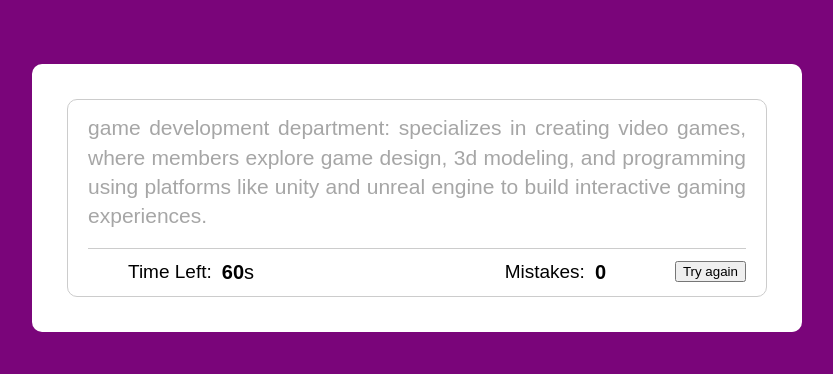
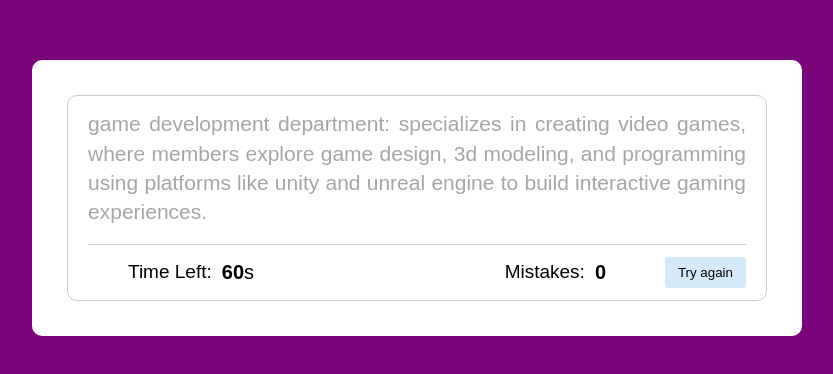
Before and after one commit to Nada-webdev/Game-Typing-Speed, a plain HTML site: page html/index.html in a window 1280 px wide. Shown: the part 202-576 px from the top of the page, without its empty margins (223-1056 px from the left). Drawn offline with nearby package versions, Linux system fonts and the light colour scheme.

Commit message:
fix btn /remove some script

```diff
--- a/css/style.css
+++ b/css/style.css
@@ -88,6 +88,7 @@ border: 1px solid #ccc;
 .content-box .content{
           display: flex;
           justify-content: space-between;
+          align-items: center;
           border-top: 1px solid #ccc;
           padding: 12px 0;
            margin-top: 17px;
@@ -112,3 +113,16 @@ width: calc(100% - 140px);
           font-size: 20px;
           margin-left: 10px;
 }
+.again{
+  background-color: rgb(213, 234, 249);
+  color: black;
+  border-width: 0;
+  padding: 8px 13px;
+  border-radius: 3px;
+
+}
+.again:hover{
+  background-color: rgb(171, 219, 254);
+  color: black;
+  cursor: pointer;
+}
--- a/css/winner.css
+++ /dev/null
@@ -1,21 +0,0 @@
-body{
-          background-color: #062644;
-          }
-    .button {
-      background-color: white;
-      color: rgb(4, 34, 90);
-      border: none;
-      padding: 10px 20px;
-      border-radius: 5px;
-      font-size: 16px;
-      cursor: pointer;
-    }
-    .button:hover {
-      background-color: rgb(31, 157, 180);
-    }
-    .btn{
-     display: flex;
-     justify-content: center;
-     align-items: center;
-     margin-top: 50px;
-    }
```
